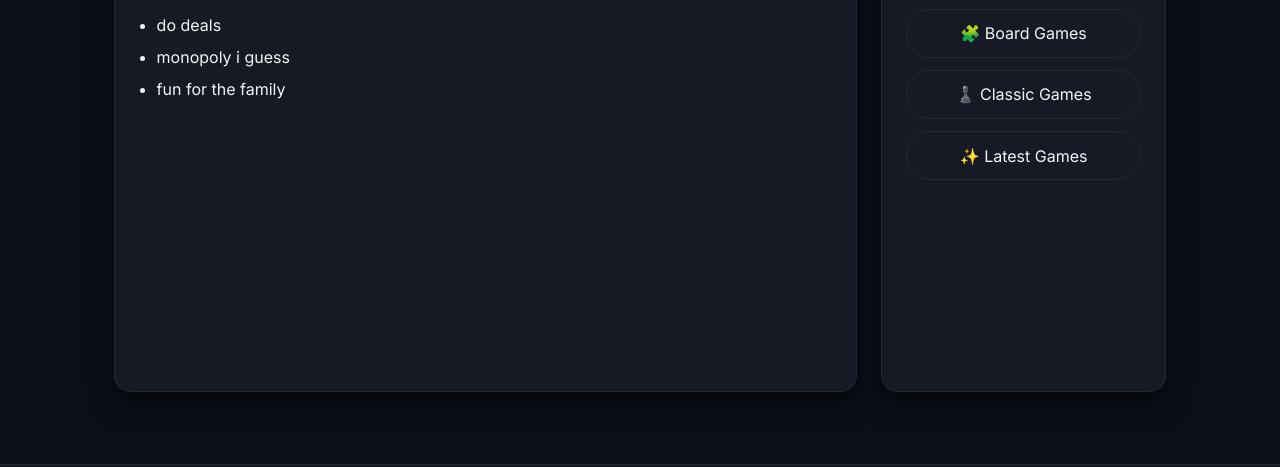
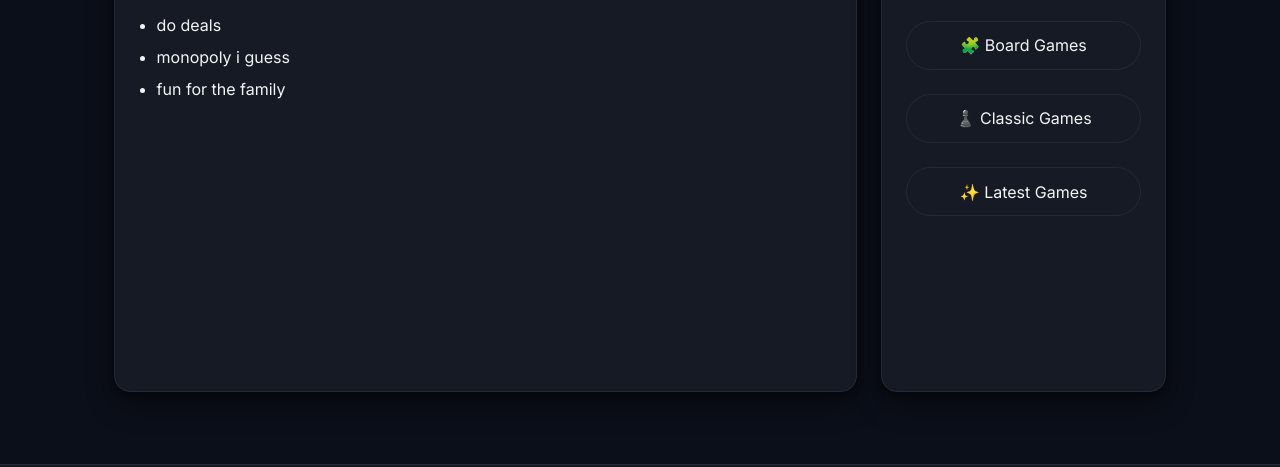
Before and after one commit to nodepec/cert-III, a plain HTML site: page index.html in a window 1280 px wide. Shown: the part 251-718 px from the top of the page. Drawn offline with Linux system fonts and the light colour scheme.

Commit message:
Update styles.css

```diff
--- a/styles/styles.css
+++ b/styles/styles.css
@@ -36,7 +36,7 @@ font-size:16px; line-height:1.65; color:var(--ink); background:var(--bg);
 .container{width:min(1100px, 92vw); margin-inline:auto; padding-inline:var(--s1)}
 .nowrap{white-space:nowrap}
 .flow > * + *{ margin-top: var(--flow-space, var(--s1)) }
-.stack-sm > * + *{ margin-top: var(--s-2) }
+.stack-sm > * + *{ margin-top: var(--flow-space, var(--s1)) }
 .stack-lg > * + *{ margin-top: var(--flow-space, var(--s1)) }
 .prose{max-width:var(--measure)}
 
```
